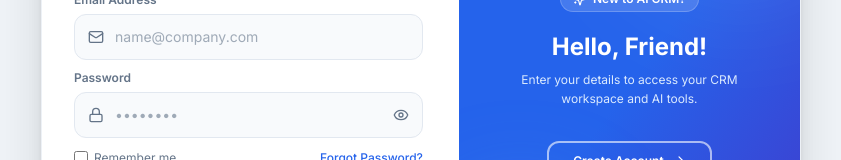
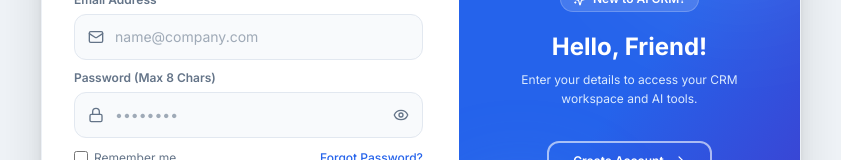
Before and after one commit to AbhayMParmar/Enterprise-AI-CRM-Platform-, a React (Vite) app in the folder client/: page /login in a window 1280 px wide. Shown: the part 317-477 px from the top of the page, without its empty margins (219-1060 px from the left). Built offline with nearby package versions, Linux system fonts and the light colour scheme; no server answers.

Commit message:
fix(auth): enforce max 8 characters password limit and prevent duplicate registrations via email normalization

```diff
--- a/client/src/pages/AuthPage.tsx
+++ b/client/src/pages/AuthPage.tsx
@@ -44,7 +44,8 @@ const validateField = (name: string, value: string, isSignup = false): string |
 
   if (name === 'password') {
     if (!value) return 'Password is required';
-    if (value.length < 8) return 'Password must be at least 8 characters';
+    if (value.length < 6) return 'Password must be at least 6 characters';
+    if (value.length > 8) return 'Password cannot exceed 8 characters';
     if (!/[A-Z]/.test(value) || !/[0-9]/.test(value) || !/[^A-Za-z0-9]/.test(value)) {
       return 'Must include uppercase, digit & symbol';
     }
@@ -480,7 +481,7 @@ function LoginForm({ onSwitchToRegister, isGoogleConfigured }: LoginFormProps) {
                 touched={touched.email}
               />
               <Field
-                label="Password"
+                label="Password (Max 8 Chars)"
                 type="password"
                 placeholder="••••••••"
                 value={password}
@@ -488,6 +489,7 @@ function LoginForm({ onSwitchToRegister, isGoogleConfigured }: LoginFormProps) {
                 icon={<Lock className="w-4 h-4" />}
                 autoComplete="current-password"
                 required
+                maxLength={8}
                 error={errors.password}
                 touched={touched.password}
               />
@@ -564,13 +566,14 @@ function LoginForm({ onSwitchToRegister, isGoogleConfigured }: LoginFormProps) {
         ) : (
           <form onSubmit={handleResetPassword} className="flex flex-col gap-3">
             <Field
-              label="Create New Password"
+              label="Create New Password (Max 8 Chars)"
               type="password"
               placeholder="Min 6 characters"
               value={forgotPassword}
               onChange={setForgotPassword}
               icon={<Lock className="w-4 h-4" />}
               required
+              maxLength={8}
             />
             <div className="flex gap-2 pt-2">
               <Button type="button" variant="outline" className="flex-1" onClick={() => setForgotStep('verify')}>
@@ -792,7 +795,7 @@ function RegisterForm({ onSwitchToLogin, isGoogleConfigured }: RegisterFormProps
             touched={touched.email}
           />
           <Field
-            label="Password"
+            label="Password (Max 8 Chars)"
             type="password"
             placeholder="Pass123#"
             value={password}
@@ -800,6 +803,7 @@ function RegisterForm({ onSwitchToLogin, isGoogleConfigured }: RegisterFormProps
             icon={<Lock className="w-4 h-4" />}
             autoComplete="new-password"
             required
+            maxLength={8}
             error={errors.password}
             touched={touched.password}
           />
@@ -1262,7 +1266,7 @@ function MobileAuthSection({ mode, onSwitchMode, isGoogleConfigured }: MobileAut
                       {/* Password */}
                       <div>
                         <div className="flex justify-between items-center mb-1">
-                          <label className="block text-[11px] sm:text-xs font-semibold text-slate-700">Password</label>
+                          <label className="block text-[11px] sm:text-xs font-semibold text-slate-700">Password (Max 8 Chars)</label>
                           {touched.password && errors.password && (
                             <span className="text-[10px] font-semibold text-rose-500 flex items-center gap-0.5 animate-slide-up">
                               <AlertCircle size={10} />
@@ -1412,13 +1416,14 @@ function MobileAuthSection({ mode, onSwitchMode, isGoogleConfigured }: MobileAut
                 ) : (
                   <form onSubmit={handleResetPassword} className="flex flex-col gap-3">
                     <Field
-                      label="Create New Password"
+                      label="Create New Password (Max 8 Chars)"
                       type="password"
                       placeholder="Min 6 characters"
                       value={forgotPassword}
                       onChange={setForgotPassword}
                       icon={<Lock className="w-4 h-4" />}
                       required
+                      maxLength={8}
                     />
                     <div className="flex gap-2 pt-2">
                       <Button type="button" variant="outline" className="flex-1" onClick={() => setForgotStep('verify')}>
@@ -1594,7 +1599,7 @@ function MobileAuthSection({ mode, onSwitchMode, isGoogleConfigured }: MobileAut
                   {/* Password */}
                   <div>
                     <div className="flex justify-between items-center mb-0.5">
-                      <label className="block text-[11px] sm:text-xs font-semibold text-slate-700">Password</label>
+                      <label className="block text-[11px] sm:text-xs font-semibold text-slate-700">Password (Max 8 Chars)</label>
                       {touched.password && errors.password && (
                         <span className="text-[10px] font-semibold text-rose-500 flex items-center gap-0.5 animate-slide-up">
                           <AlertCircle size={10} />
--- a/client/src/pages/Login.tsx
+++ b/client/src/pages/Login.tsx
@@ -87,7 +87,8 @@ export const Login = () => {
 
     if (name === 'password') {
       if (!value) return 'Password is required';
-      if (value.length < 8) return 'Password must be at least 8 characters';
+      if (value.length < 6) return 'Password must be at least 6 characters';
+      if (value.length > 8) return 'Password cannot exceed 8 characters';
       if (!/[A-Z]/.test(value) || !/[0-9]/.test(value) || !/[^A-Za-z0-9]/.test(value)) {
         return 'Must include uppercase, digit & symbol';
       }
@@ -105,6 +106,10 @@ export const Login = () => {
   const handleInputChange = (e: React.ChangeEvent<HTMLInputElement | HTMLSelectElement>) => {
     const { name, value, type } = e.target;
     const fieldValue = type === 'checkbox' ? (e.target as HTMLInputElement).checked : value;
+
+    if (name === 'password' && typeof fieldValue === 'string' && fieldValue.length > 8) {
+      return;
+    }
 
     setFormData(prev => ({ ...prev, [name]: fieldValue }));
 
@@ -437,7 +442,7 @@ export const Login = () => {
                       <div>
                         <div className="flex justify-between items-center mb-1">
                           <label className="block text-[11px] sm:text-xs font-semibold text-slate-700">
-                            Password
+                            Password (Max 8 Chars)
                           </label>
 
                           {touched.password && errors.password && (
@@ -458,7 +463,7 @@ export const Login = () => {
                             value={formData.password}
                             onChange={handleInputChange}
                             onBlur={handleBlur}
-                          maxLength={128}
+                          maxLength={8}
                             placeholder="••••••••"
                             className={`w-full pl-9 pr-9 py-2 sm:py-2.5 bg-[#f8fafc] border rounded-xl text-xs text-slate-800 placeholder-slate-400 focus:outline-none transition-all font-medium shadow-xs ${touched.password && errors.password
                                 ? 'border-rose-400 bg-rose-50/20 focus:ring-2 focus:ring-rose-400/20 animate-shake'
@@ -755,7 +760,7 @@ export const Login = () => {
                       <div>
                         <div className="flex justify-between items-center mb-0.5">
                           <label className="block text-[11px] sm:text-xs font-semibold text-slate-700">
-                            Password (Min 8 Chars)
+                            Password (Max 8 Chars)
                           </label>
                           {touched.password && errors.password && (
                             <span className="text-[10px] font-semibold text-rose-500 flex items-center gap-0.5 animate-slide-up">
@@ -775,6 +780,7 @@ export const Login = () => {
                             value={formData.password}
                             onChange={handleInputChange}
                             onBlur={handleBlur}
+                            maxLength={8}
                             placeholder="Pass123#"
                             className={`w-full pl-9 pr-9 py-2 bg-[#f8fafc] border rounded-xl text-xs text-slate-800 placeholder-slate-400 focus:outline-none transition-all font-medium shadow-xs ${touched.password && errors.password
                                 ? 'border-rose-400 bg-rose-50/20 focus:ring-2 focus:ring-rose-400/20 animate-shake'
--- a/client/src/pages/Register.tsx
+++ b/client/src/pages/Register.tsx
@@ -43,7 +43,8 @@ export const Register = () => {
 
     if (name === 'password') {
       if (!value) return 'Password is required';
-      if (value.length < 8) return 'Password must be at least 8 characters';
+      if (value.length < 6) return 'Password must be at least 6 characters';
+      if (value.length > 8) return 'Password cannot exceed 8 characters';
       if (!/[A-Z]/.test(value) || !/[0-9]/.test(value) || !/[^A-Za-z0-9]/.test(value)) {
         return 'Must include uppercase, digit & symbol';
       }
@@ -54,6 +55,10 @@ export const Register = () => {
 
   const handleInputChange = (e: React.ChangeEvent<HTMLInputElement | HTMLSelectElement>) => {
     const { name, value } = e.target;
+
+    if (name === 'password' && value.length > 8) {
+      return;
+    }
 
     if (name === 'fullName') setName(value);
     if (name === 'email') setEmail(value);
@@ -336,7 +341,7 @@ export const Register = () => {
                 <div>
                   <div className="flex justify-between items-center mb-0.5">
                     <label className="block text-[11px] sm:text-xs font-semibold text-slate-700">
-                      Password (Min 8 Chars)
+                      Password (Max 8 Chars)
                     </label>
                     {touched.password && errors.password && (
                       <span className="text-[10px] font-semibold text-rose-500 flex items-center gap-0.5 animate-slide-up">
@@ -357,6 +362,7 @@ export const Register = () => {
                       value={password}
                       onChange={handleInputChange}
                       onBlur={handleBlur}
+                      maxLength={8}
                       placeholder="Pass123#"
                       className={`w-full pl-9 pr-9 py-2 bg-[#f8fafc] border rounded-xl text-xs text-slate-800 placeholder-slate-400 focus:outline-none transition-all font-medium shadow-xs ${
                         touched.password && errors.password
@@ -497,13 +503,17 @@ export const Register = () => {
                 />
 
                 <Input
-                  label="Password"
+                  label="Password (Max 8 Chars)"
                   type="password"
                   placeholder="At least 6 characters"
                   value={password}
-                  onChange={(e) => setPassword(e.target.value)}
+                  onChange={(e) => {
+                    if (e.target.value.length > 8) return;
+                    setPassword(e.target.value);
+                  }}
                   leftIcon={<Lock className="w-4 h-4" />}
                   autoComplete="new-password"
+                  maxLength={8}
                   required
                 />
 
```
Also changed, not shown: 1 other file (tests, documents, lock files or other folders).
